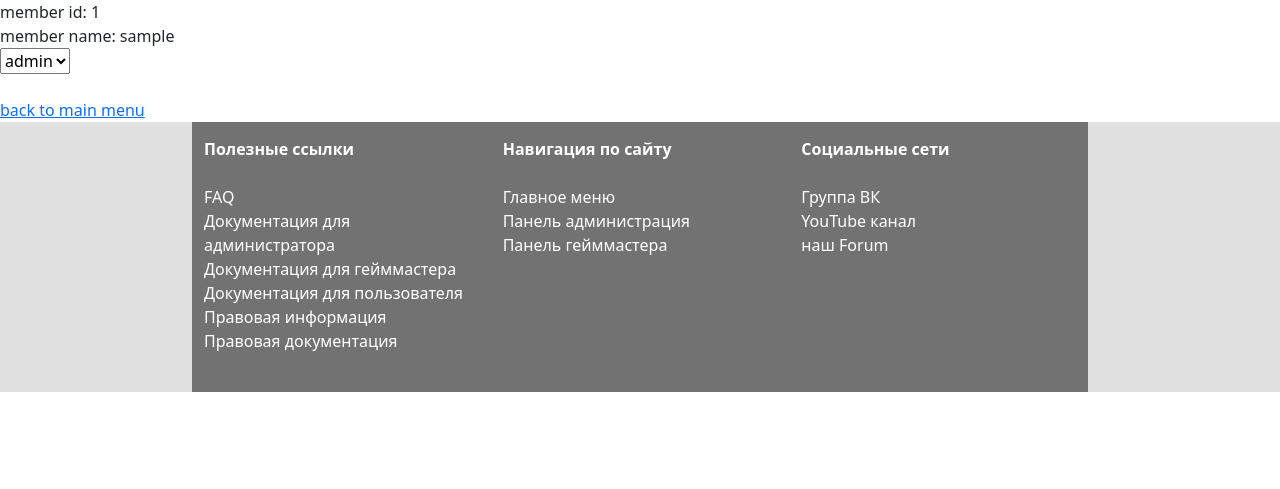
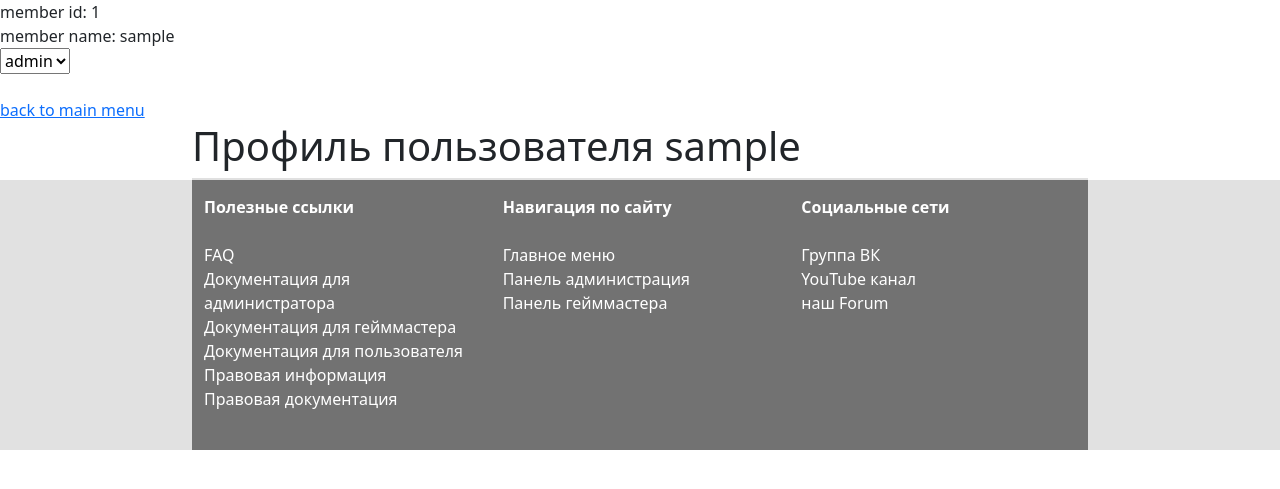
Before and after one commit to nek0trap/cybervoin_ru, a Symfony app: template templates/main_menu/userProfile.html.twig in a window 1280 px wide. Shown: the part 56-545 px from the top of the page. Run offline with Twig, Linux system fonts and the light colour scheme; the template is opened without the code that fills it: most values are stand-ins (such as "Sample title", 1, 10 or a date in 2020); some libraries are stand-ins or nearby versions.

```diff
--- /dev/null
+++ b/public/css/profile_style.css
@@ -0,0 +1,8 @@
+.main-profile-content {
+    width: 70%;
+    margin: 0 auto;
+}
+
+.border-profile {
+    border: #e0e0e0 1px solid;
+}
--- a/templates/main_menu/userProfile.html.twig
+++ b/templates/main_menu/userProfile.html.twig
@@ -1,5 +1,8 @@
 {% extends 'base.html.twig'%}
 {% block body %}
+    <head>
+        <link href="{{ asset('css/profile_style.css') }}" rel="stylesheet">
+    </head>
     member id:
     {{ member.id }}<br>
     member name:
@@ -13,4 +16,11 @@
     </select>
     <br><br>
     <a href="/">back to main menu</a>
+
+    <div class="main-profile-content">
+        <h1>Профиль пользователя {{ member.username }}</h1>
+        <div class="border-profile">
+
+        </div>
+    </div>
 {% endblock %}
```
